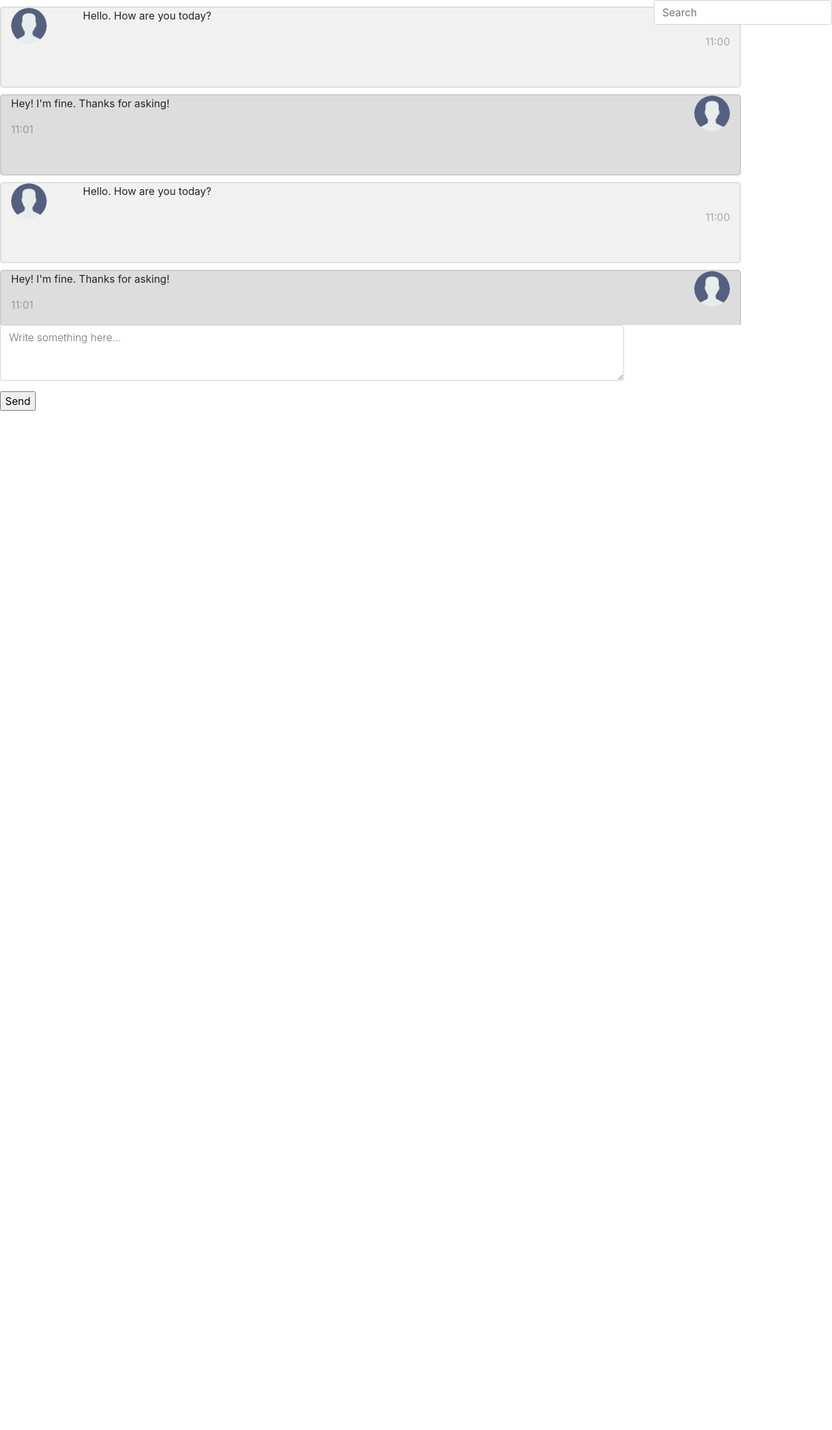
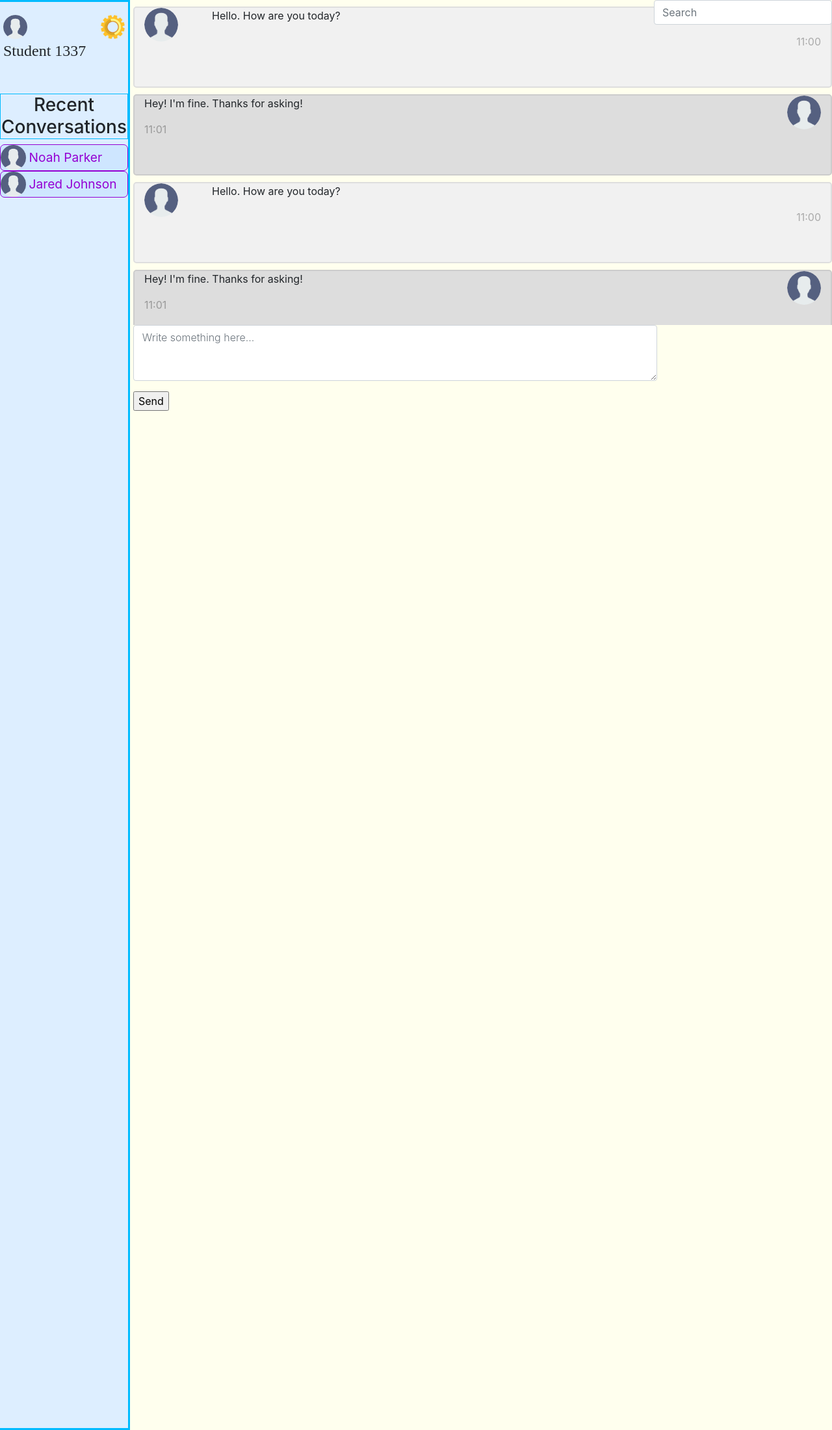
Before and after one commit to Levi-Thieme/Mio, a PHP site: page /html/main.html in a window 1280 px wide. Shown: the whole page at 65% size. Run offline with PHP 8.4, Linux system fonts and the light colour scheme.

Commit message:
Adding Sidebar to conversation history

```diff
--- a/html/main.html
+++ b/html/main.html
@@ -9,9 +9,34 @@
 </head>
 
 <body>
+<div class="sidebar">
+    <div id="myAccount">
+        <a href="account.html">
+            <img id="myAccountPhoto" src="../imgs/user.png" alt="My Account Photo">
+        </a>
+        <a href="account.html">
+            <img id="myAccountSettings" src="../imgs/gear.png">
+        </a>
+        <label id="myAccountName">Student 1337</label>
+    </div>
+    <div id="recentConversations">
+        <h3 class="sidebarHeading">Recent Conversations</h3>
+        <div class="conversation">
+            <a href="account.html">
+                <img src="../imgs/user.png" alt="Noah Parker">
+            </a>
+            <a class="convName" href="account.html">Noah Parker</a>
+        </div>
+        <div class="conversation">
+            <a href="account.html">
+                <img src="../imgs/user.png" alt="Jared Johnson">
+            </a>
+            <a class="convName" href="account.html">Jared Johnson</a>
+        </div>
+    </div>
+</div>
 
-
-<div>
+<div class="main">
     <div id="imaginary_container">
         <input type="text" class="form-control" placeholder="Search">
     </div>
--- a/styles/main.css
+++ b/styles/main.css
@@ -75,3 +75,68 @@
       height: 500px;
     overflow: auto;
 }
+
+.sidebar{
+    background-color: #def;
+    height: 100%;
+    width: 200px;
+    position:fixed;
+    border-style:solid;
+    border-left:5px;
+    border-color:#0bf;
+}
+.sidebarHeading{
+    text-align:center;
+    border: solid #0bf 1px;
+}
+html, body{
+    margin: 0;
+    height: 100%;
+    background-color: #FFE;
+}
+.main{
+    margin-left:205px;
+}
+/*Unused Right now*/
+.sidebarLink{
+    color:darkviolet;
+    background-color:#cee6ff;
+    display:block;
+    text-align:center;
+    font-size: 1.5em;
+    padding: 10px 0px;
+    margin: 10px;
+    border: solid 1px;
+    text-decoration: none;
+}
+.conversation{
+    background-color:#cee6ff;
+    border: solid darkviolet 1px;
+    border-radius:7px;
+}
+.conversation img{
+    width: 20%;
+}
+.convName{
+    font-size: 1.2em;
+    text-decoration:none;
+    color:darkviolet;
+    vertical-align:middle;
+}
+#myAccount{
+   padding: 20px 5px;
+    margin-bottom:20px;
+
+}
+#myAccountPhoto{
+    width:20%;
+}
+#myAccountName{
+    display:block;
+    font-size: 1.5em;
+    font-family:serif, sans-serif;
+}
+#myAccountSettings{
+    float: right;
+    width:20%;
+}
```
Also changed, not shown: imgs/gear.png (added). Lines whose indentation alone changed are shown as unchanged.
